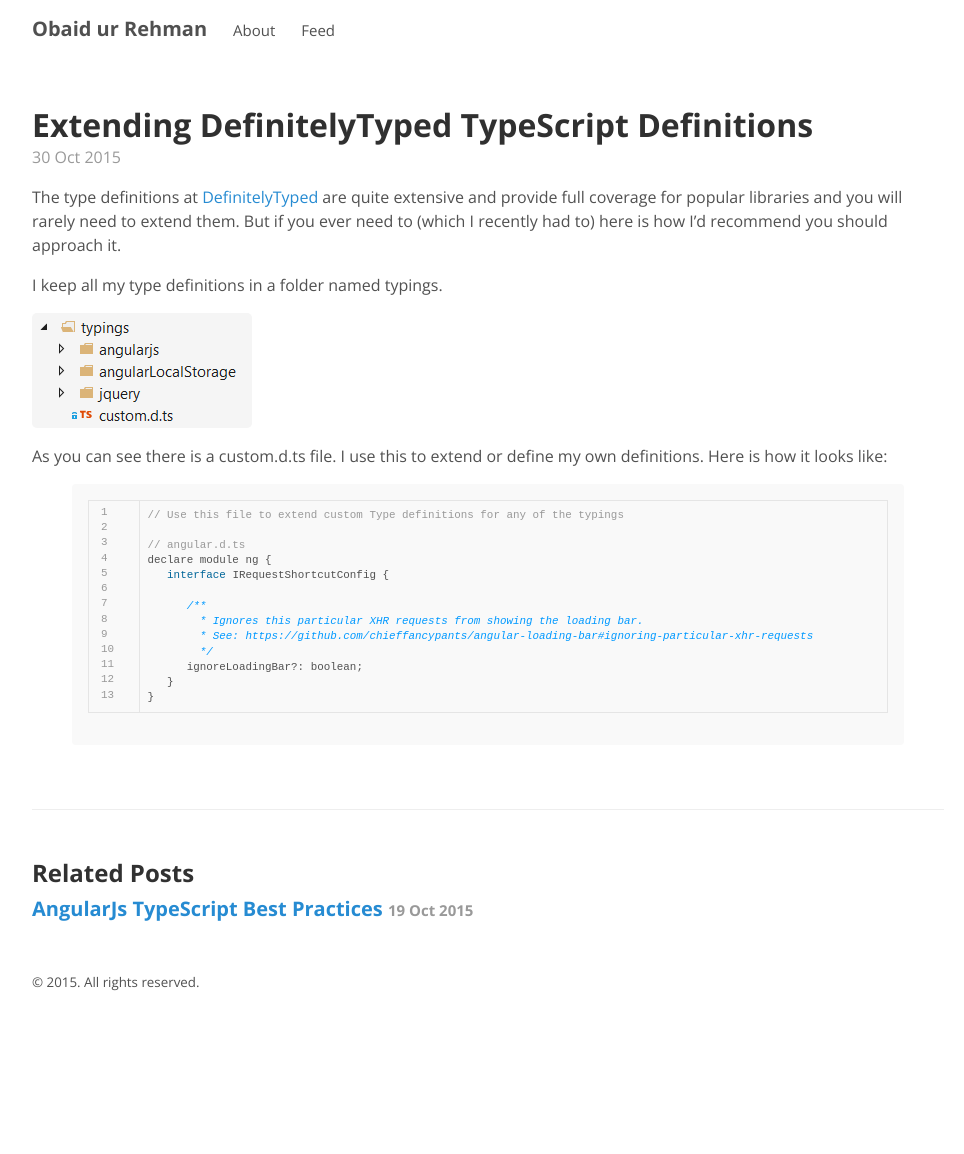
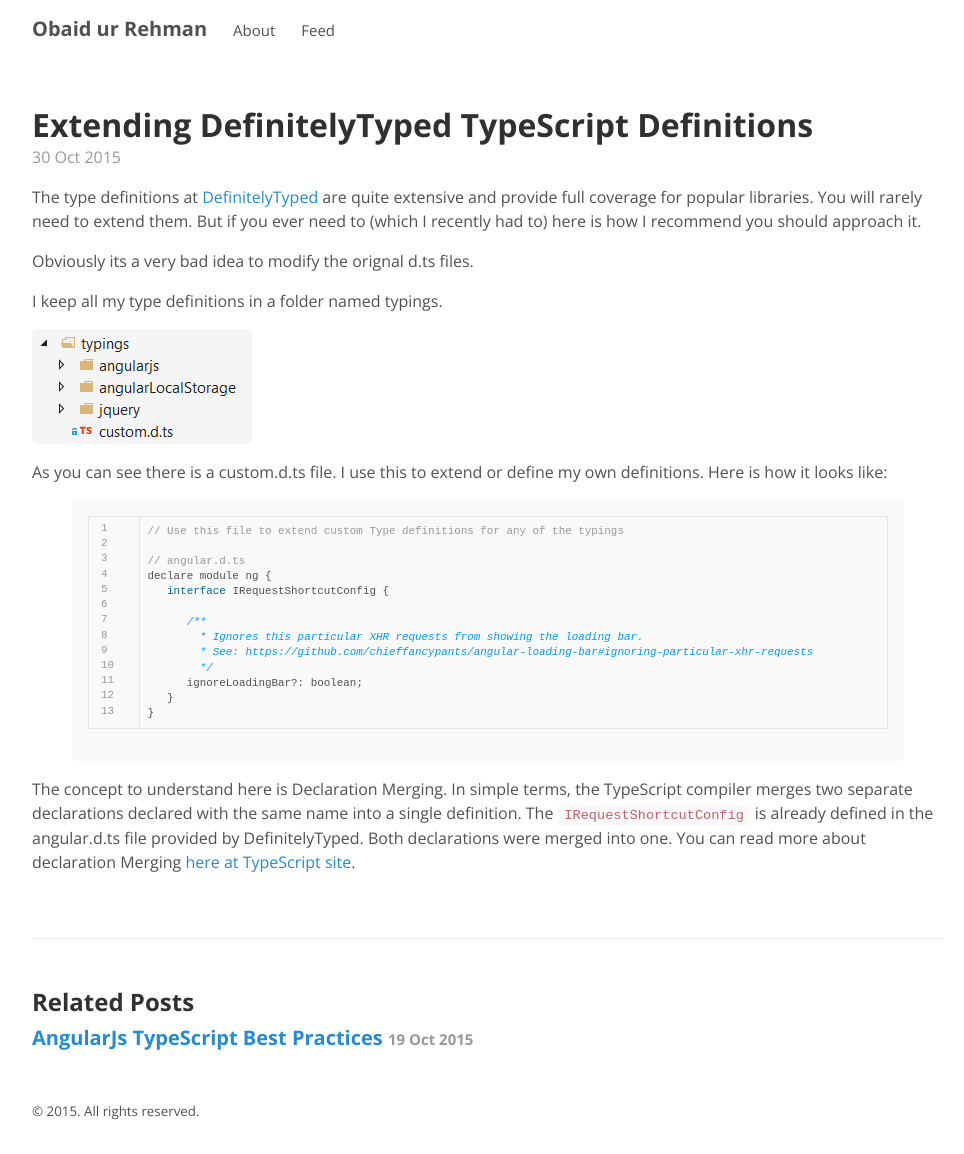
Before and after one commit to ObaidUrRehman/ObaidUrRehman.github.io, a Jekyll site: the page built from _posts/2015-10-30-extending-typeScript-definitions.md, in a window 1280 px wide. Shown: the whole page, without its empty margins (152-1116 px from the left). Built offline with Jekyll 4.4.1, drawn with Linux system fonts in a browser that asks for light colours; comment, search, counter and statistics services are not loaded; before the commit the page ends 1025 px from its top, so only the background shows below that.

Commit message:
Post: Extending DefinitelyTyped TypeScript Definitions

```diff
--- a/_posts/2015-10-30-extending-typeScript-definitions.md
+++ b/_posts/2015-10-30-extending-typeScript-definitions.md
@@ -2,8 +2,10 @@
 layout: post
 title: Extending DefinitelyTyped TypeScript Definitions
 ---
-The type definitions at [DefinitelyTyped](http://definitelytyped.org/) are quite extensive and provide full coverage for popular libraries and you will
-rarely need to extend them. But if you ever need to (which I recently had to) here is how I'd recommend you should approach it.
+The type definitions at [DefinitelyTyped](http://definitelytyped.org/) are quite extensive and provide full coverage for popular libraries. You will
+rarely need to extend them. But if you ever need to (which I recently had to) here is how I recommend you should approach it.
+
+Obviously its a very bad idea to modify the orignal d.ts files.
 
 I keep all my type definitions in a folder named typings.
 
@@ -28,3 +30,8 @@
 }
 
 {% endhighlight %}
+
+The concept to understand here is Declaration Merging. In simple terms, the TypeScript compiler merges two separate
+declarations declared with the same name into a single definition. The `IRequestShortcutConfig` is already defined
+in the angular.d.ts file provided by DefinitelyTyped. Both declarations were merged into one. You can read more about
+declaration Merging [here at TypeScript site](http://www.typescriptlang.org/Handbook#declaration-merging).
```
